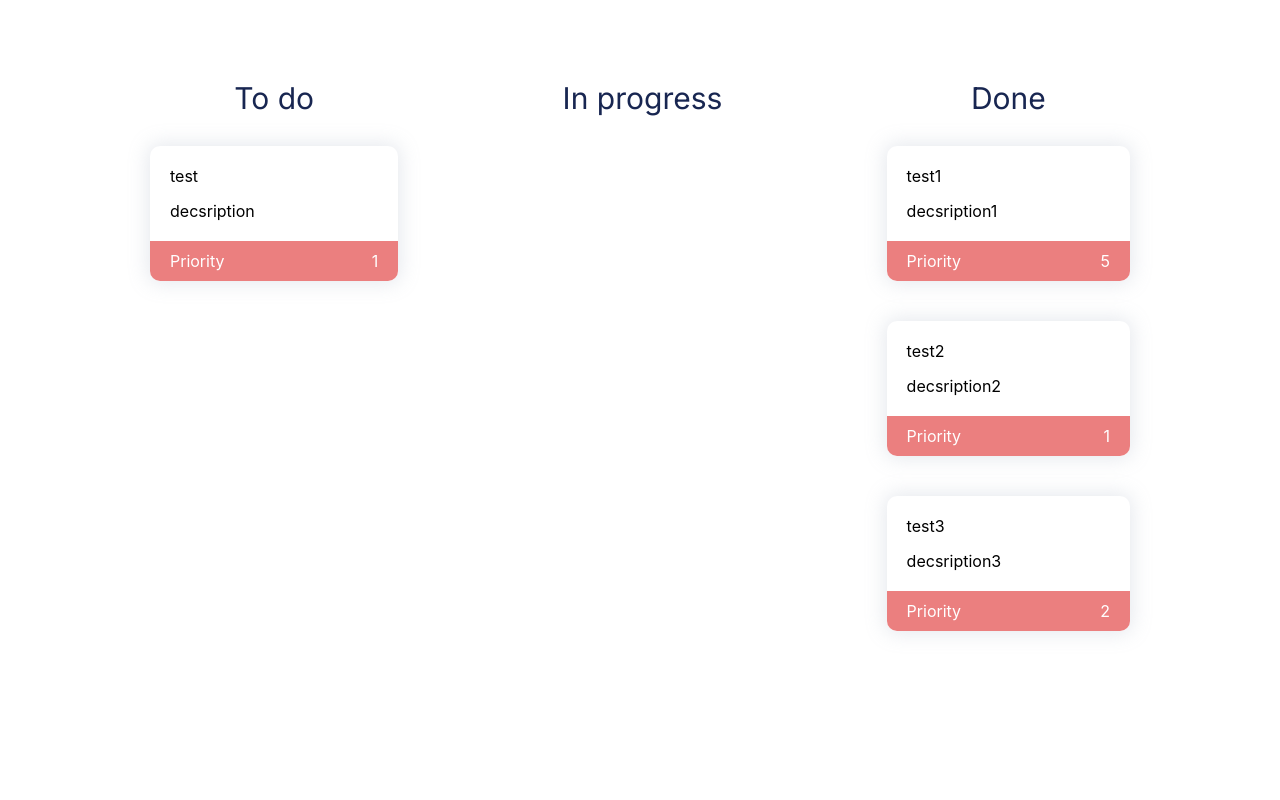
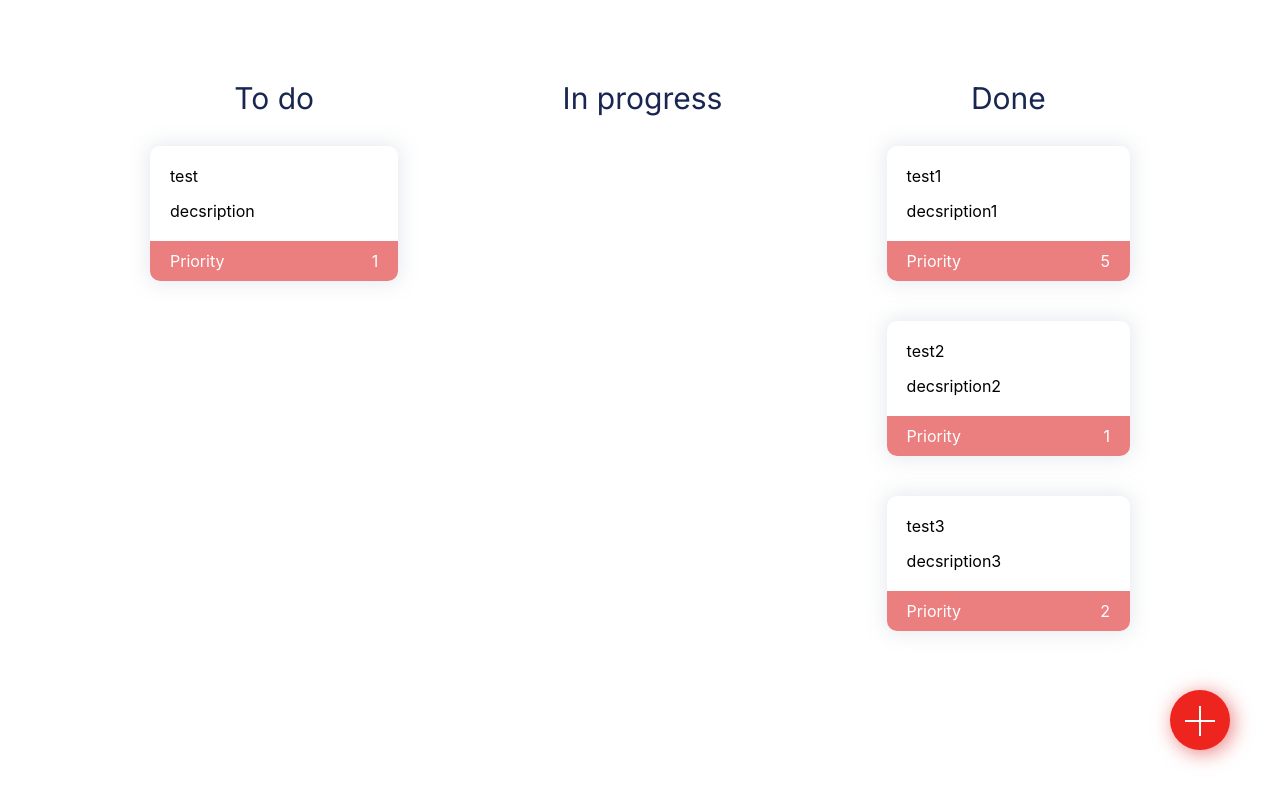
Before and after one commit to sashapanasiuk5/to-do-frontend, a React (Create React App) app: page / in a window 1280 px wide. Built offline with nearby package versions, Linux system fonts and the light colour scheme.

Commit message:
add layout for button

```diff
--- a/src/components/ToDoList/ToDoList.tsx
+++ b/src/components/ToDoList/ToDoList.tsx
@@ -20,6 +20,7 @@ function ToDoList(){
     }
 
     return (
+        <div className="ToDoListWrapper">
             <div className='list-wrapper'>
                 <div className="column">
                     <div className="column-title">
@@ -46,6 +47,8 @@ function ToDoList(){
                     </div>
                 </div>
             </div>
+            <button className='ToDoListAddButton'></button>
+        </div>
     );
 }
 
--- a/src/styles/ToDoList.css
+++ b/src/styles/ToDoList.css
@@ -22,3 +22,36 @@
     color: #182651;
     text-align: center;
 }
+
+.ToDoListAddButton{
+    width: 60px;
+    height: 60px;
+    border-radius: 60px;
+    background-color: #EE241F;
+    border: none;
+    position: fixed;
+    bottom: 50px;
+    right: 50px;
+
+    -webkit-box-shadow: 3px 3px 20px 0px #EB7F7F;
+    box-shadow: 3px 3px 20px 0px #EB7F7F;
+}
+
+.ToDoListAddButton::after{
+    content: "";
+    position: absolute;
+    width: 50%;
+    height: 2px;
+    background-color: #fff;
+    left: 25%;
+}
+
+.ToDoListAddButton::before{
+    content: "";
+    position: absolute;
+    width: 50%;
+    height: 2px;
+    background-color: #fff;
+    left: 25%;
+    transform: rotateZ(90deg);
+}
```
Lines whose indentation alone changed are shown as unchanged.
